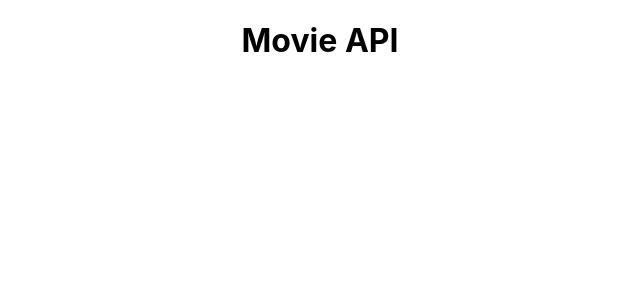
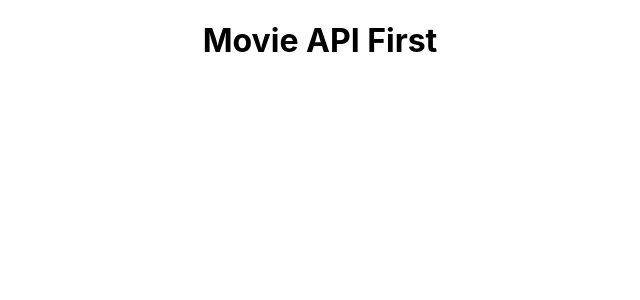
Before and after one commit to Phitchayut/movie-api, a React (Create React App) app: page / in a window 1280 px wide. Shown: the top 300 px of the page, without its empty margins (320-960 px from the left). Built offline with nearby package versions, Linux system fonts and the light colour scheme.

Commit message:
FirstCommit

```diff
--- a/src/App.js
+++ b/src/App.js
@@ -3,7 +3,7 @@ import './App.css';
 function App() {
   return (
     <div className="App">
-              <h1>Movie API</h1>
+              <h1>Movie API First</h1>
     </div>
   );
 }
```
